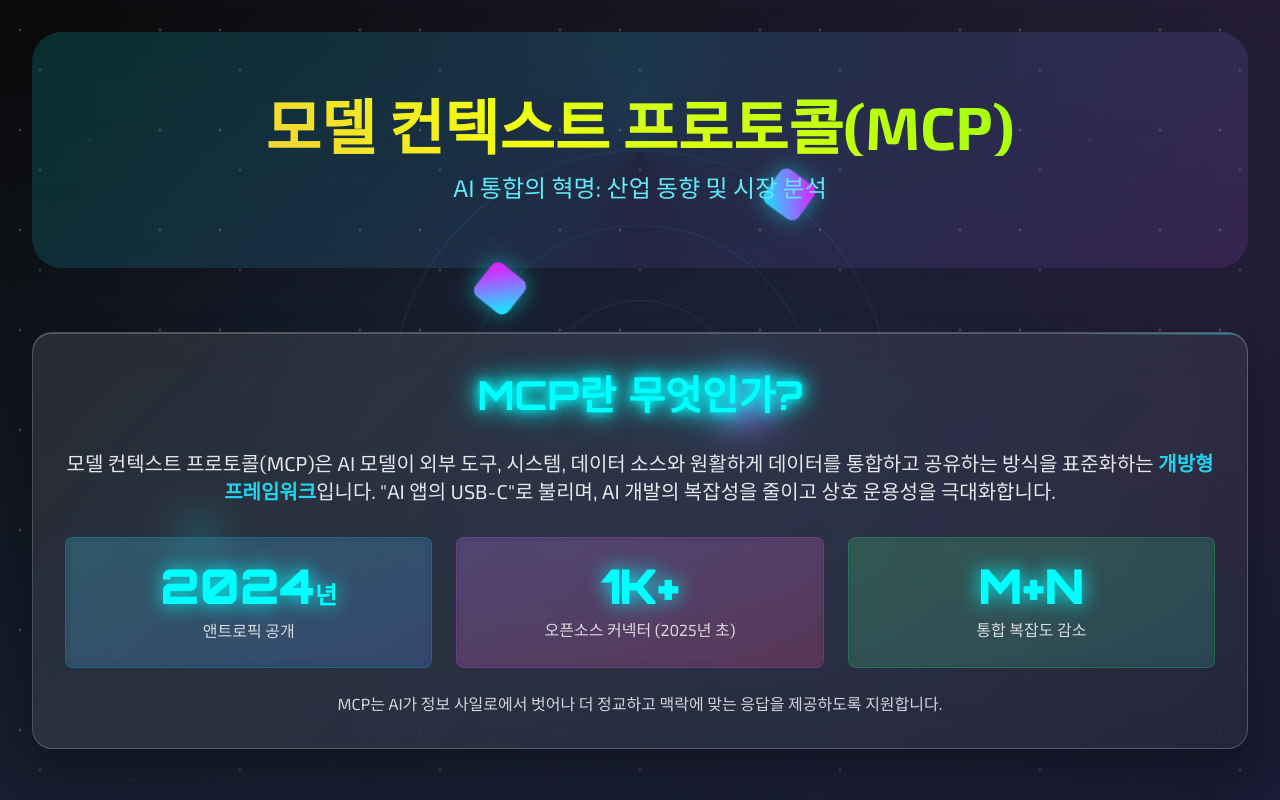
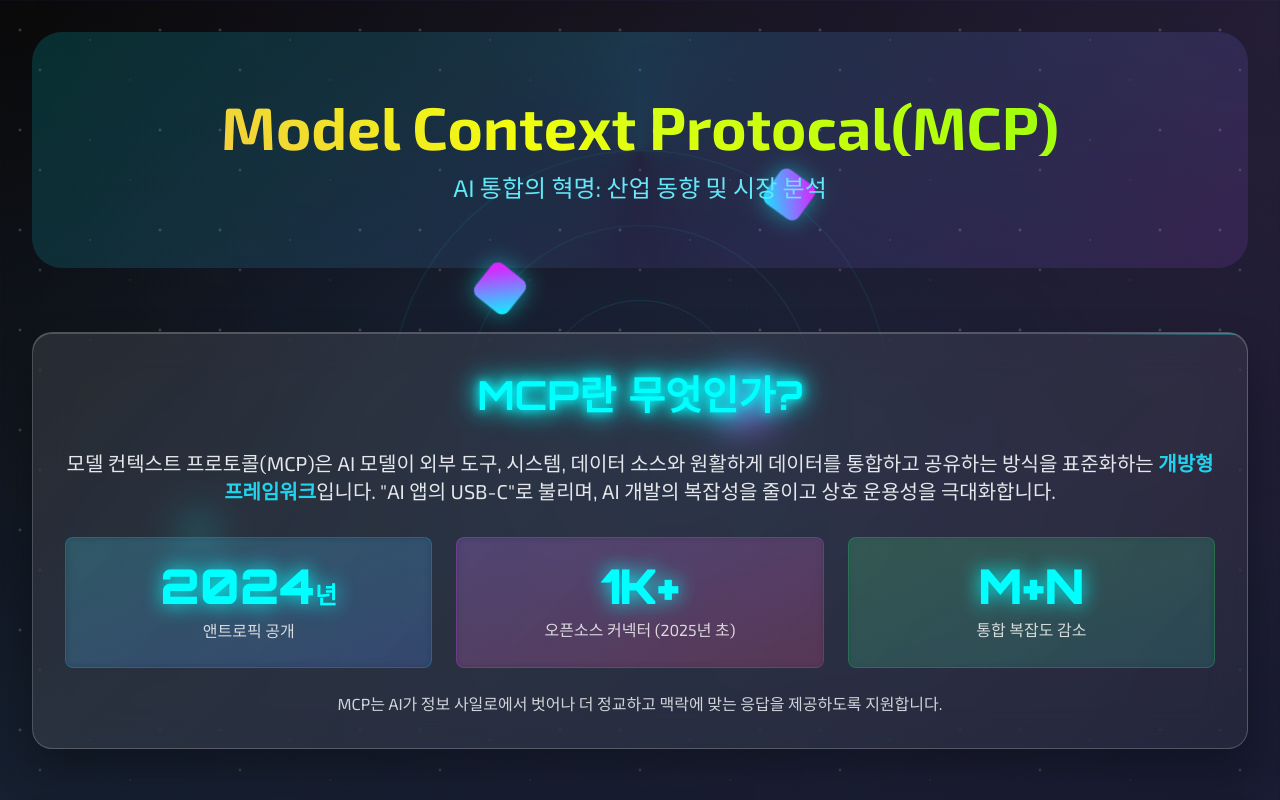
Before and after one commit to Jung-336/static-app, a plain HTML site: page index.html in a window 1280 px wide. Shown: the top 800 px of the page. Drawn offline with nearby package versions, Linux system fonts and the light colour scheme.

Commit message:
text revised

```diff
--- a/index.html
+++ b/index.html
@@ -383,7 +383,7 @@
 
     <div class="relative z-10 p-4 md:p-8">
         <header class="hero-section mb-12 md:mb-16 relative z-10">
-            <h1 class="text-4xl md:text-6xl font-bold hologram-text mb-4 font-orbitron">모델 컨텍스트 프로토콜(MCP)</h1>
+            <h1 class="text-4xl md:text-6xl font-bold hologram-text mb-4 font-orbitron">Model Context Protocal(MCP)</h1>
             <p class="text-xl md:text-2xl text-cyan-300">AI 통합의 혁명: 산업 동향 및 시장 분석</p>
         </header>
 
```
